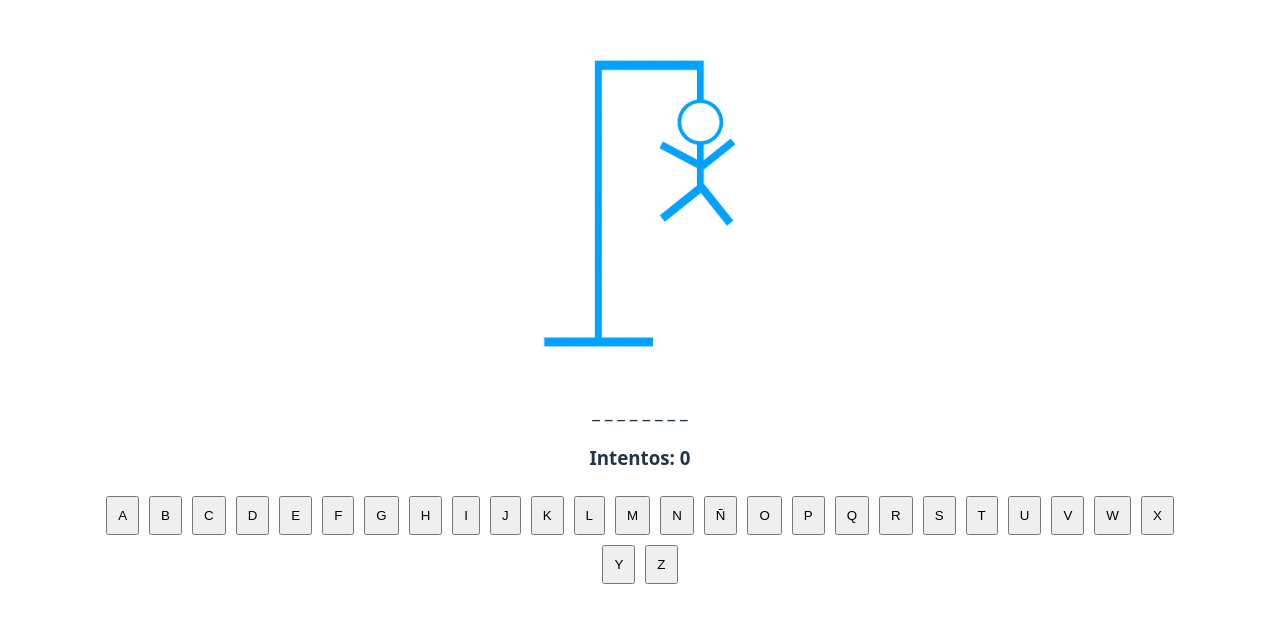
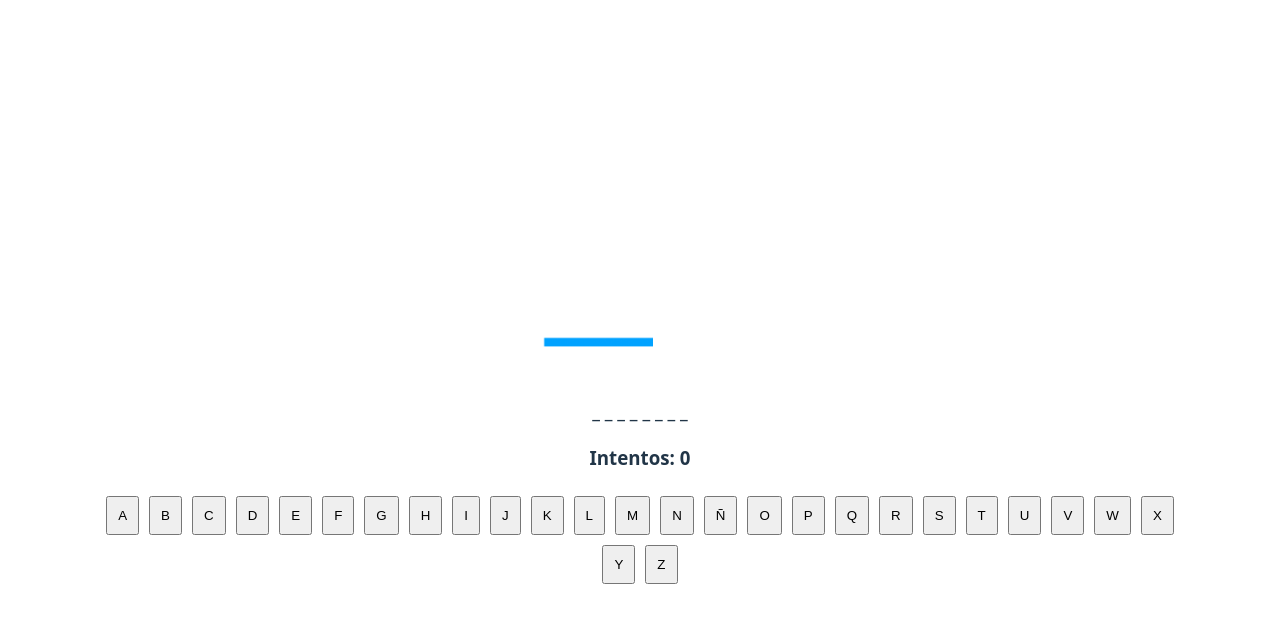
Before and after one commit to andres-martin-C/videojuego-ahorcado-react, a React (Vite) app: page / in a window 1280 px wide. Shown: the part 148-770 px from the top of the page. Built offline with nearby package versions, Linux system fonts and the light colour scheme.

Commit message:
Create: funcion for contador de attempts

```diff
--- a/src/App.tsx
+++ b/src/App.tsx
@@ -1,23 +1,37 @@
+import { useState } from "react";
 import "./App.css";
 import { HangImage } from "./components/HangImage";
 import { letters } from "./helpers/letters";
 
 function App() {
+  // Estamos creando una variable de estado
+  const [ attempts, setAttempts] = useState(0);
+
+  // Creacion de una funcion con flecha
+  const checkLetter = (letter: string) => {
+    console.log(letter);
+    setAttempts( Math.min(attempts + 1, 9));
+  }
+
+
   return (
     <div className="App">
       {/* Imágenes */}
-      <HangImage imageNumber = { 10 }/>
+      <HangImage imageNumber = { attempts }/>
 
       {/* Palabra oculta */}
       <h3>_ _ _ _ _ _ _ _ </h3>
 
       {/* Contador de intentos */}
-      <h3>Intentos: 0</h3>
+      <h3>Intentos: {attempts}</h3>
 
       {/* Botones de letras */}
       {letters.map((letter) => (
         // Necesitamos poner un parámetros key para que reac sepa que letra es.
-        <button key={letter}>{letter}</button>
+        <button
+        onClick={() => checkLetter(letter)}
+        key={letter}>{letter}
+        </button>
       ))}
     </div>
   );
```
